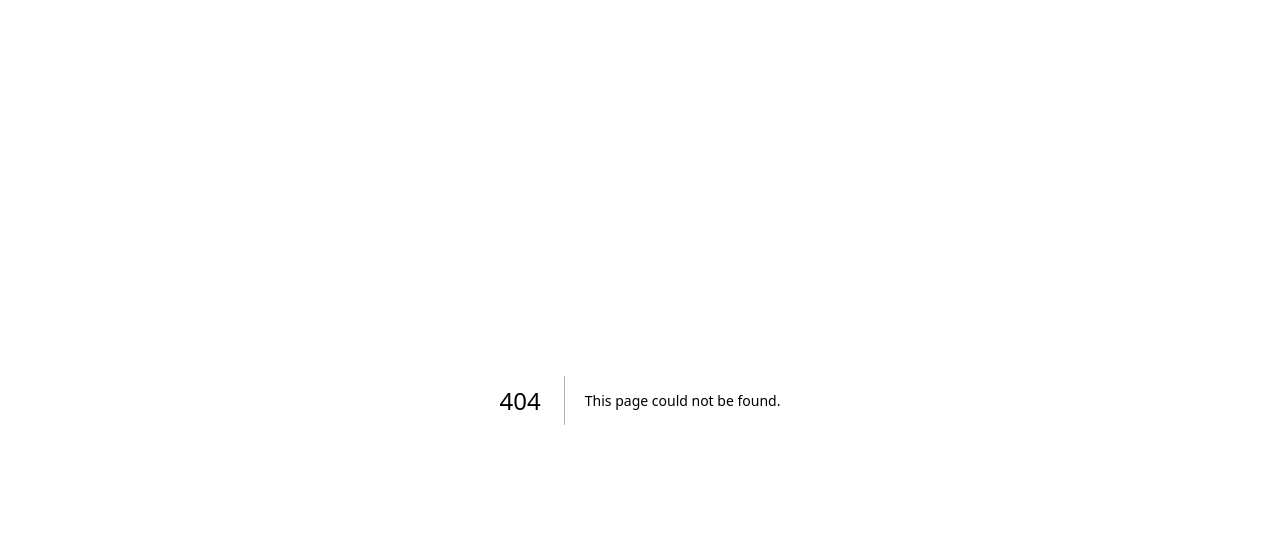
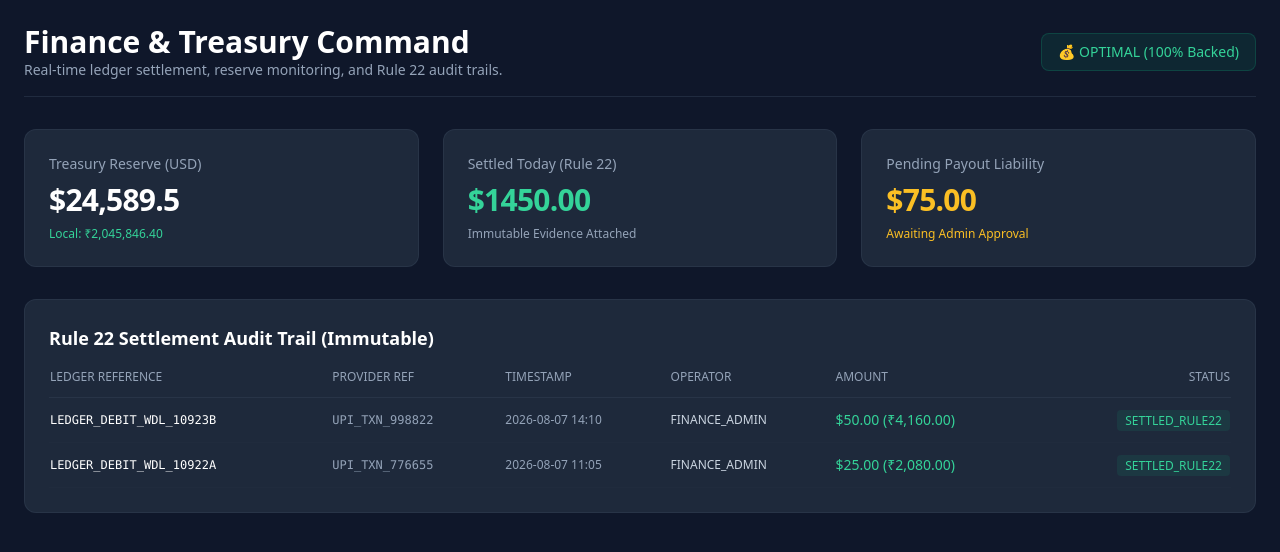
Before and after one commit to kuntalmukherjee96-arch/tgm-reward-admin, a Next.js app in the folder frontend/: page /finance in a window 1280 px wide. Before the commit this address had no page. Shown: the top 552 px of the page. Built offline with nearby package versions, Linux system fonts and the light colour scheme.

Commit message:
feat(frontend): implement phase 16.3 finance dashboard with rule 22 settlement audit trail

```diff
--- /dev/null
+++ b/frontend/src/app/api/finance/route.js
@@ -0,0 +1,17 @@
+import { NextResponse } from 'next/server';
+
+export async function GET() {
+  const financeData = {
+    treasuryReserveUSD: 24589.50,
+    treasuryReserveINR: "₹2,045,846.40",
+    totalSettledTodayUSD: 1450.00,
+    pendingPayoutsUSD: 75.00,
+    ledgerAuditTrail: [
+      { ref: "LEDGER_DEBIT_WDL_10923B", providerRef: "UPI_TXN_998822", timestamp: "2026-08-07 14:10", operator: "FINANCE_ADMIN", amount: "$50.00 (₹4,160.00)", status: "SETTLED_RULE22" },
+      { ref: "LEDGER_DEBIT_WDL_10922A", providerRef: "UPI_TXN_776655", timestamp: "2026-08-07 11:05", operator: "FINANCE_ADMIN", amount: "$25.00 (₹2,080.00)", status: "SETTLED_RULE22" }
+    ],
+    reserveHealth: "OPTIMAL (100% Backed)"
+  };
+
+  return NextResponse.json(financeData);
+}
--- /dev/null
+++ b/frontend/src/app/finance/page.js
@@ -0,0 +1,92 @@
+"use client";
+import React, { useState, useEffect } from 'react';
+
+export default function FinanceDashboard() {
+  const [data, setData] = useState(null);
+  const [loading, setLoading] = useState(true);
+
+  useEffect(() => {
+    fetch('/api/finance')
+      .then(res => res.json())
+      .then(fetchedData => {
+        setData(fetchedData);
+        setLoading(false);
+      });
+  }, []);
+
+  if (loading) {
+    return (
+      <div className="min-h-screen bg-[#0f172a] flex items-center justify-center text-white">
+        <div className="animate-spin h-10 w-10 border-4 border-emerald-500 border-t-transparent rounded-full"></div>
+      </div>
+    );
+  }
+
+  return (
+    <div className="min-h-screen bg-[#0f172a] text-slate-300 font-sans p-6">
+      <div className="max-w-7xl mx-auto">
+        {/* Header */}
+        <div className="flex justify-between items-center mb-8 border-b border-slate-700/50 pb-4">
+          <div>
+            <h1 className="text-3xl font-bold text-white">Finance & Treasury Command</h1>
+            <p className="text-slate-400 text-sm">Real-time ledger settlement, reserve monitoring, and Rule 22 audit trails.</p>
+          </div>
+          <div className="px-4 py-2 bg-emerald-500/10 border border-emerald-500/20 text-emerald-400 rounded-lg text-sm font-medium">
+            💰 {data.reserveHealth}
+          </div>
+        </div>
+
+        {/* Metrics Grid */}
+        <div className="grid grid-cols-1 md:grid-cols-3 gap-6 mb-8">
+          <div className="bg-[#1e293b] border border-slate-700/50 rounded-xl p-6">
+            <h3 className="text-slate-400 text-sm font-medium mb-2">Treasury Reserve (USD)</h3>
+            <div className="text-3xl font-bold text-white tracking-tight">${data.treasuryReserveUSD.toLocaleString()}</div>
+            <div className="mt-2 text-emerald-400 text-xs font-medium">Local: {data.treasuryReserveINR}</div>
+          </div>
+
+          <div className="bg-[#1e293b] border border-slate-700/50 rounded-xl p-6">
+            <h3 className="text-slate-400 text-sm font-medium mb-2">Settled Today (Rule 22)</h3>
+            <div className="text-3xl font-bold text-emerald-400 tracking-tight">${data.totalSettledTodayUSD.toFixed(2)}</div>
+            <div className="mt-2 text-slate-400 text-xs font-medium">Immutable Evidence Attached</div>
+          </div>
+
+          <div className="bg-[#1e293b] border border-slate-700/50 rounded-xl p-6">
+            <h3 className="text-slate-400 text-sm font-medium mb-2">Pending Payout Liability</h3>
+            <div className="text-3xl font-bold text-amber-400 tracking-tight">${data.pendingPayoutsUSD.toFixed(2)}</div>
+            <div className="mt-2 text-amber-400 text-xs font-medium">Awaiting Admin Approval</div>
+          </div>
+        </div>
+
+        {/* Audit Trail Section */}
+        <div className="bg-[#1e293b] border border-slate-700/50 rounded-xl p-6">
+          <h2 className="text-lg font-bold text-white mb-4">Rule 22 Settlement Audit Trail (Immutable)</h2>
+          <table className="w-full text-left border-collapse">
+            <thead>
+              <tr className="border-b border-slate-700/50 text-slate-400 text-xs uppercase">
+                <th className="pb-3 font-medium">Ledger Reference</th>
+                <th className="pb-3 font-medium">Provider Ref</th>
+                <th className="pb-3 font-medium">Timestamp</th>
+                <th className="pb-3 font-medium">Operator</th>
+                <th className="pb-3 font-medium">Amount</th>
+                <th className="pb-3 font-medium text-right">Status</th>
+              </tr>
+            </thead>
+            <tbody className="text-sm">
+              {data.ledgerAuditTrail.map((audit, idx) => (
+                <tr key={idx} className="border-b border-slate-700/10 hover:bg-slate-800/50 transition-colors">
+                  <td className="py-3 font-mono text-white text-xs">{audit.ref}</td>
+                  <td className="py-3 font-mono text-slate-400 text-xs">{audit.providerRef}</td>
+                  <td className="py-3 text-slate-400 text-xs">{audit.timestamp}</td>
+                  <td className="py-3 text-slate-300 text-xs">{audit.operator}</td>
+                  <td className="py-3 font-medium text-emerald-400">{audit.amount}</td>
+                  <td className="py-3 text-right"><span className="px-2 py-0.5 bg-emerald-500/10 text-emerald-400 text-xs rounded font-medium">{audit.status}</span></td>
+                </tr>
+              ))}
+            </tbody>
+          </table>
+        </div>
+
+      </div>
+    </div>
+  );
+}
```
